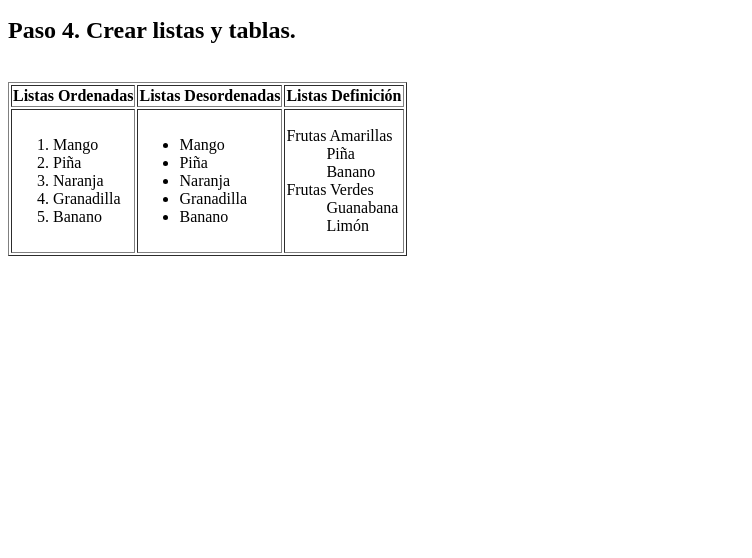
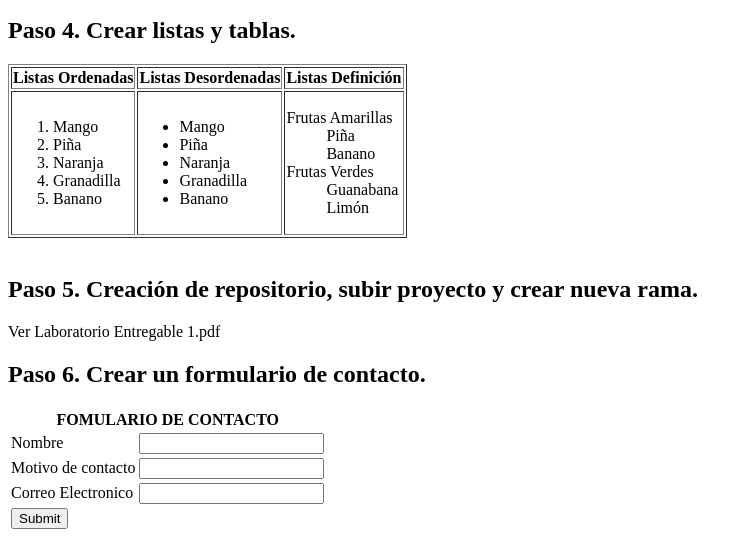
Before and after one commit to ing-jsperezg/mi-pagina-web, a plain HTML site: page index.html in a window 1280 px wide. Shown: the part 590-1148 px from the top of the page, without its empty margins (0-752 px from the left). Before the commit the page ends 890 px from the top, so only its background shows below. Drawn offline with Linux system fonts and the light colour scheme.

Commit message:
Se agrega a la pag Formulario de contacto

```diff
--- a/index.html
+++ b/index.html
@@ -31,10 +31,7 @@
     <!-- Paso 4. Crear listas y tablas. -->
      <div>
         <h2>Paso 4. Crear listas y tablas.</h2>
-     </div>
-     <br>
-     <!-- Paso 5. Creación de repositorio, subir proyecto y crear nueva rama. -->
-    <div>
+
         <table border = "1">
             <thead>
                 <tr>
@@ -82,9 +79,42 @@
 
     </div>
     <br>
+
+    <div>
+            <h2>Paso 5. Creación de repositorio, subir proyecto y crear nueva rama.</h2>
+            <p>Ver Laboratorio Entregable 1.pdf</p>
+    </div>
+
+
     <!-- Paso 6. Crear un formulario de contacto. -->
-      <div>
+    <div>
+        <h2> Paso 6. Crear un formulario de contacto.</h2>
+        <table>
+            <form>
+                <thead><tr><th colspan="2"><label for="">FOMULARIO DE CONTACTO</label></th></tr></thead>
+                <tbody>
+                    <tr>
+                        <td><label for="">Nombre</label></td>
+                        <td><input type="text" name="txtNom"> </td>
+                    </tr>
+                    <tr>
+                        <td><label for="">Motivo de contacto</label></td>
+                        <td><input type="text" name="txtMotivo"> </td>
+                    </tr>
+                    <tr>
+                        <td><label for="">Correo Electronico</label></td>
+                        <td><input type="email" name="txtEmail"></td>
+                    </tr>
 
+                </tbody>
+                <tfoot>
+                    <tr>
+                        <td colspan="2"><input type="submit"> </td>
+                    </tr>
+                </tfoot>
+
+            </form>
+        </table>
     </div>
     <br>
     <!-- Paso 7. Subir cambios nuevamente -->
```
